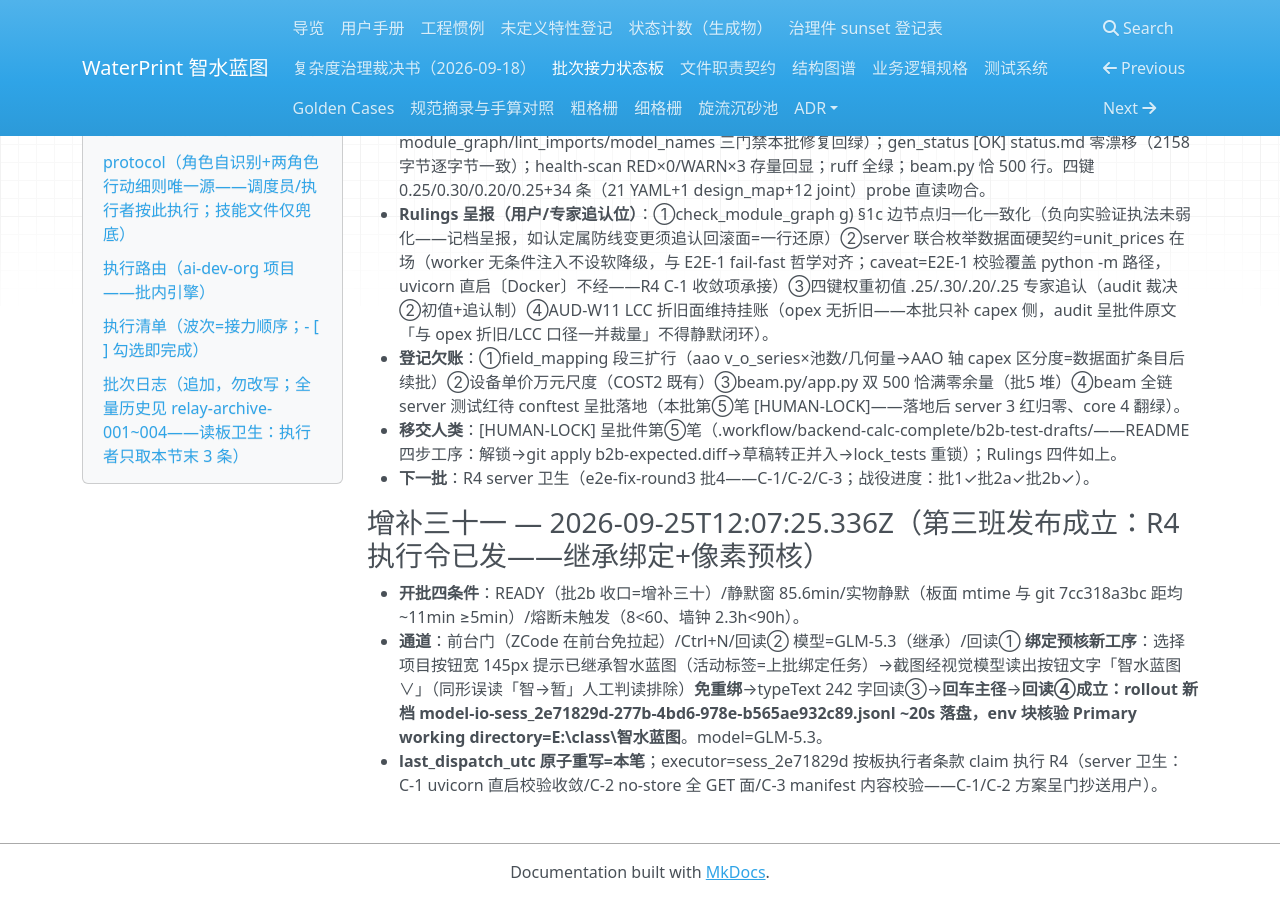
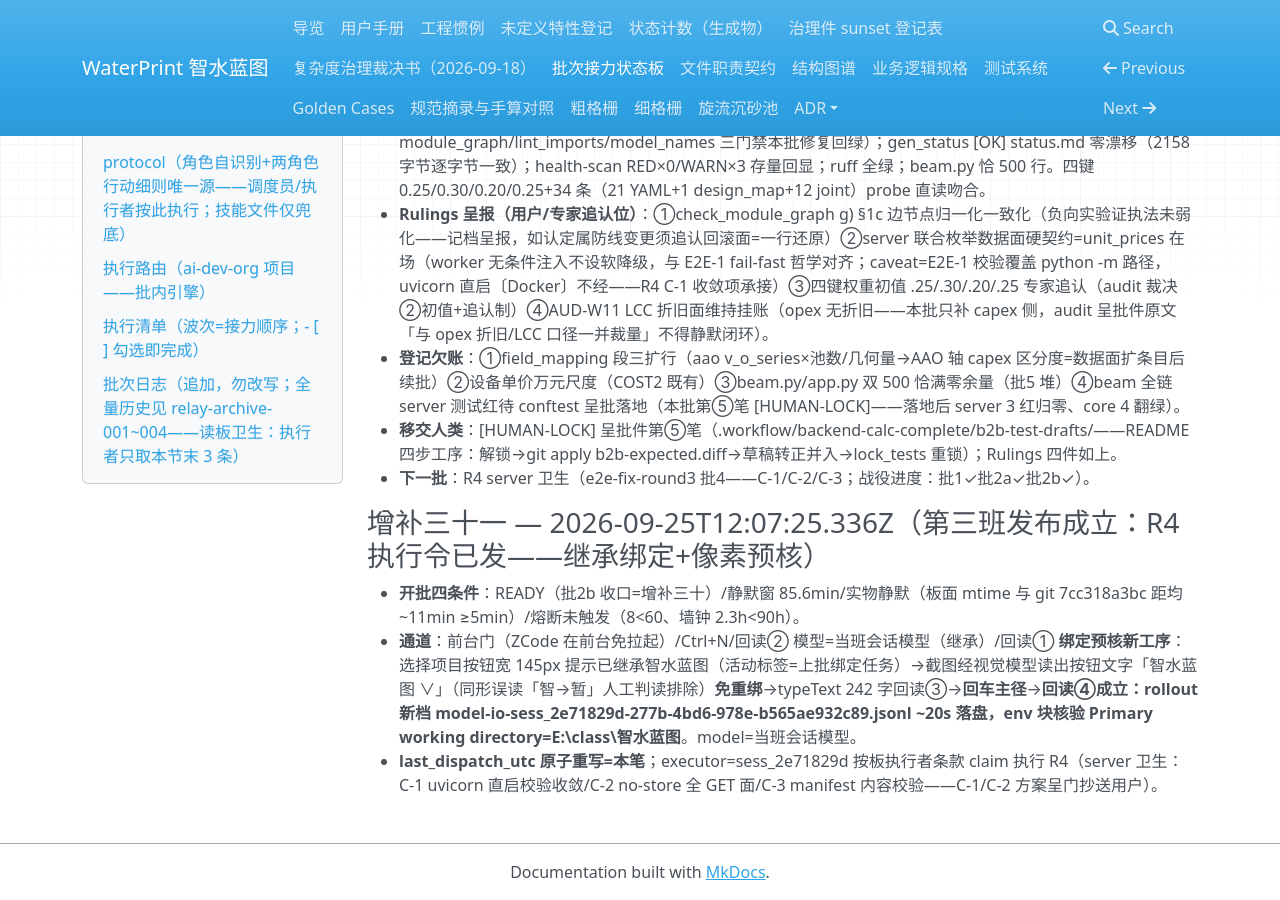
Before and after one commit to yyx20040712/waterprint, an MkDocs documentation site: the page built from docs/handoff/relay.md, in a window 1280 px wide and 900 px high, scrolled down 15951 px. Built offline with MkDocs 1.6.1, drawn with Linux system fonts in a browser that asks for light colours; nearby versions of some CDN libraries; some of the changed text lies outside the part shown.

Commit message:
板面日志模型代号中性化 2 处（增补三十一调度员回读②/末尾——check_model_names 门禁回绿必要前置，R3/批2b 顺带清偿先例同款独立记档；零语义损失）

```diff
--- a/docs/handoff/relay.md
+++ b/docs/handoff/relay.md
@@ -312,5 +312,5 @@
 ### 增补三十一 — 2026-09-25T12:07:25.336Z（第三班发布成立：R4 执行令已发——继承绑定+像素预核）
 
 - **开批四条件**：READY（批2b 收口=增补三十）/静默窗 85.6min/实物静默（板面 mtime 与 git 7cc318a3bc 距均 ~11min ≥5min）/熔断未触发（8<60、墙钟 2.3h<90h）。
-- **通道**：前台门（ZCode 在前台免拉起）/Ctrl+N/回读② 模型=GLM-5.3（继承）/回读① **绑定预核新工序**：选择项目按钮宽 145px 提示已继承智水蓝图（活动标签=上批绑定任务）→截图经视觉模型读出按钮文字「智水蓝图 ∨」（同形误读「智→暂」人工判读排除）**免重绑**→typeText 242 字回读③→**回车主径**→**回读④成立：rollout 新档 model-io-sess_2e71829d-277b-4bd6-978e-b565ae932c89.jsonl ~20s 落盘，env 块核验 Primary working directory=E:\class\智水蓝图**。model=GLM-5.3。
+- **通道**：前台门（ZCode 在前台免拉起）/Ctrl+N/回读② 模型=当班会话模型（继承）/回读① **绑定预核新工序**：选择项目按钮宽 145px 提示已继承智水蓝图（活动标签=上批绑定任务）→截图经视觉模型读出按钮文字「智水蓝图 ∨」（同形误读「智→暂」人工判读排除）**免重绑**→typeText 242 字回读③→**回车主径**→**回读④成立：rollout 新档 model-io-sess_2e71829d-277b-4bd6-978e-b565ae932c89.jsonl ~20s 落盘，env 块核验 Primary working directory=E:\class\智水蓝图**。model=当班会话模型。
 - **last_dispatch_utc 原子重写=本笔**；executor=sess_2e71829d 按板执行者条款 claim 执行 R4（server 卫生：C-1 uvicorn 直启校验收敛/C-2 no-store 全 GET 面/C-3 manifest 内容校验——C-1/C-2 方案呈门抄送用户）。
```
Also changed, not shown: other parts of docs/handoff/relay.md (+1 -1 lines).
